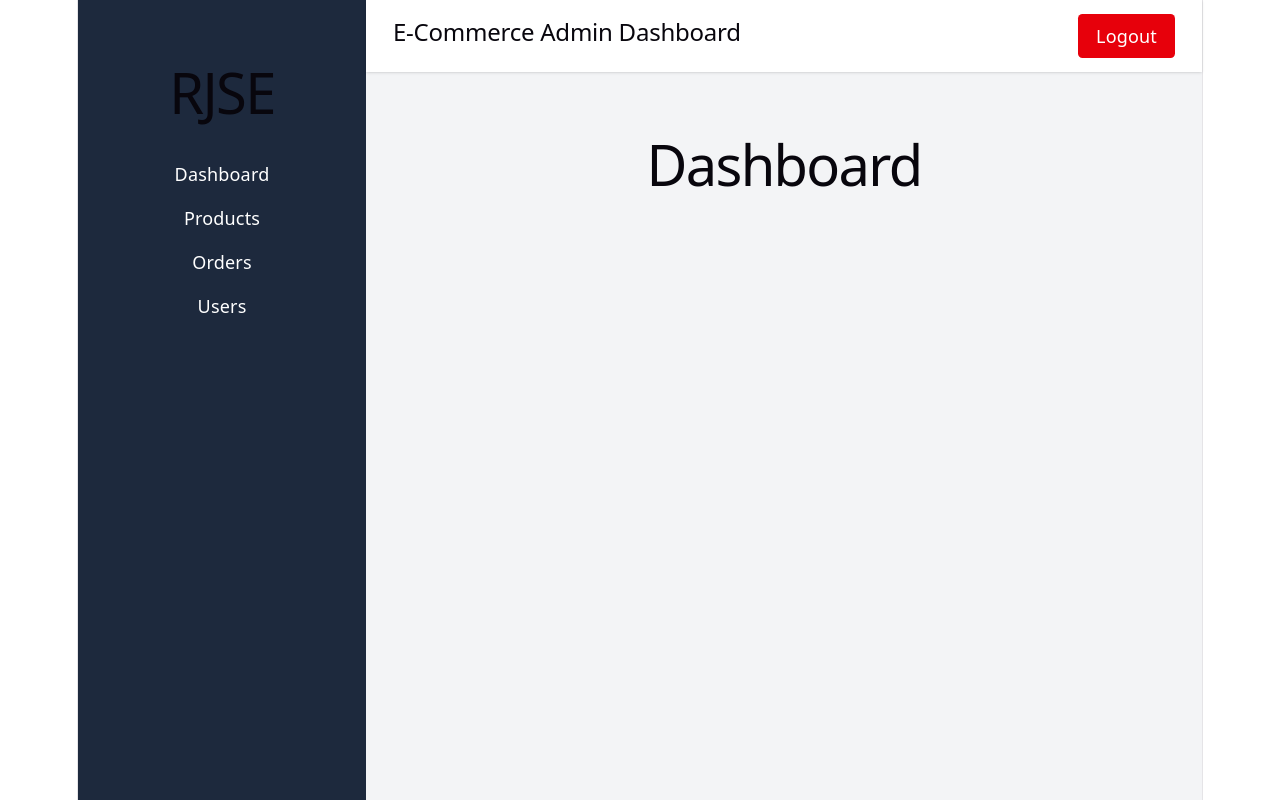
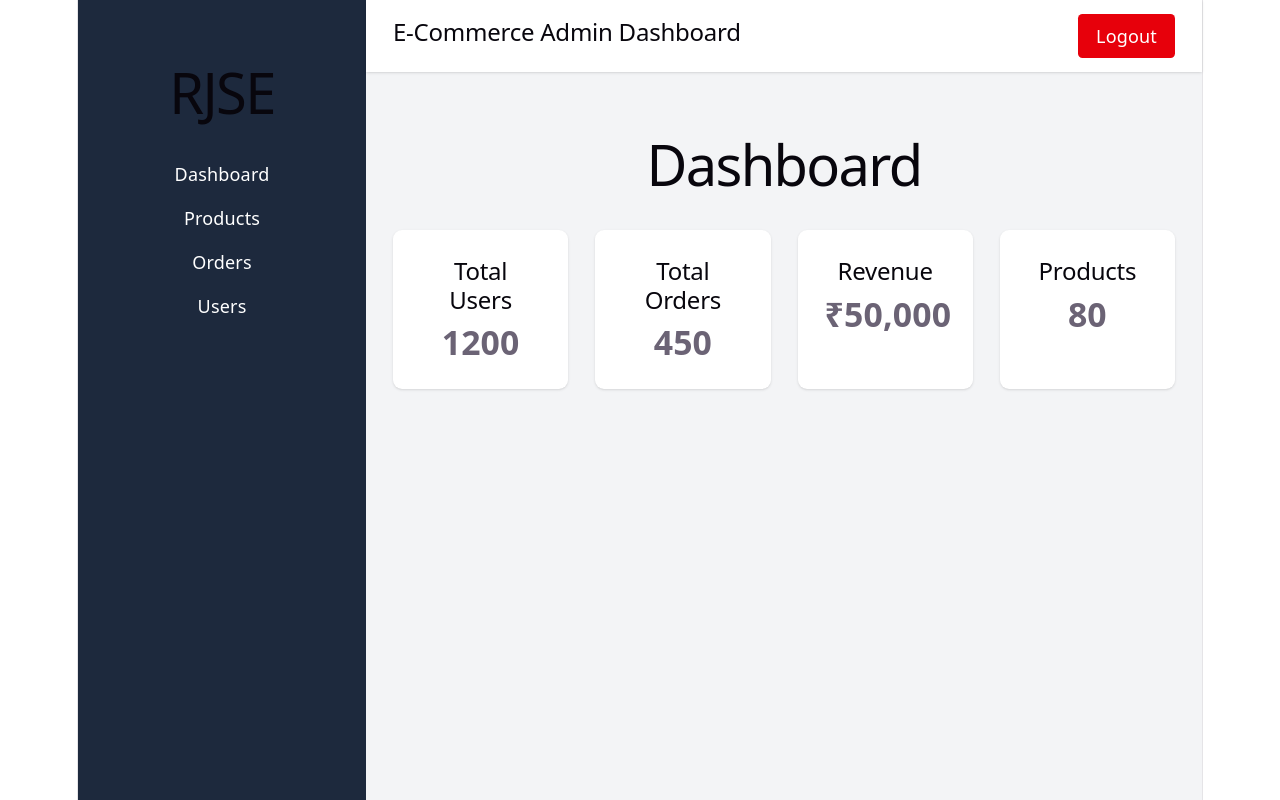
Before and after one commit to sp2810/RJSE, a React (Vite) app: page /dashboard in a window 1280 px wide. Built offline with nearby package versions, Linux system fonts and the light colour scheme; sample sign-in values are in the browser's storage.

Commit message:
Day 7: Dashboard Cards

```diff
--- /dev/null
+++ b/src/components/DashboardCard.jsx
@@ -0,0 +1,14 @@
+function DashboardCard({ title , value}) {
+return (
+    <div className="bg-white shadow rounded-lg p-6">
+        <h2 className="text-lg font-semibold text-gray-600">
+            {title}
+        </h2>
+        <p className="text-3xl font-bold mt-4">
+            {value}
+        </p>
+    </div>
+)
+}
+
+export default DashboardCard;
--- a/src/pages/Dashboard/Dashboard.jsx
+++ b/src/pages/Dashboard/Dashboard.jsx
@@ -1,10 +1,25 @@
 import AdminLayout from "../../layouts/AdminLayout";
+import DashboardCard from "../../components/DashboardCard";
 
 function Dashboard() {
+    const cards = [
+        { title: "Total Users", value: "1200" },
+        { title: "Total Orders", value: "450" },
+        { title: "Revenue", value: "₹50,000" },
+        { title: "Products", value: "80" },
+    ];
     return (
        <AdminLayout>
         <h1 className="text-3xl font-bold">
             Dashboard</h1>
+            <div className="grid grid-cols-4 gap-6">
+                {cards.map((card , index) => (
+                    <DashboardCard
+                    key={index}
+                    title={card.title}
+                    value={card.value}/>
+                ))}
+            </div>
        </AdminLayout>
     )
 }
```
